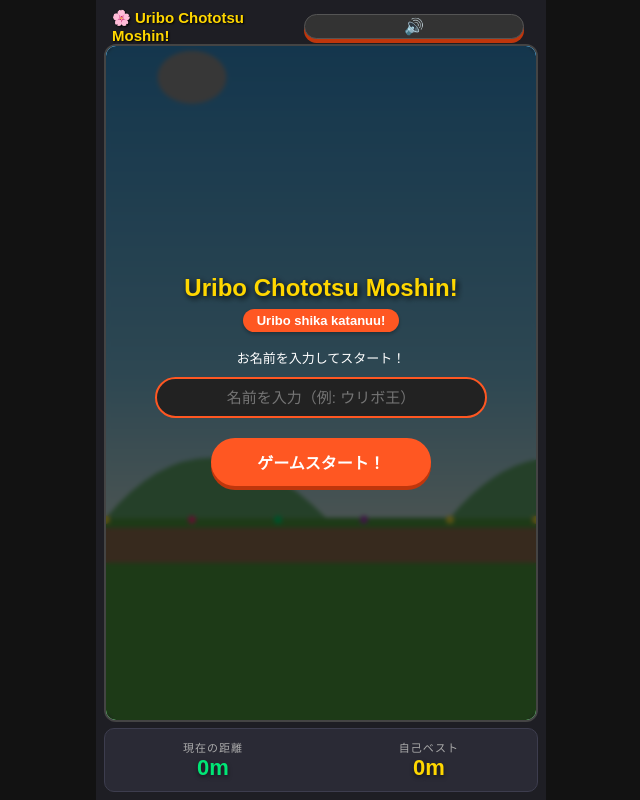
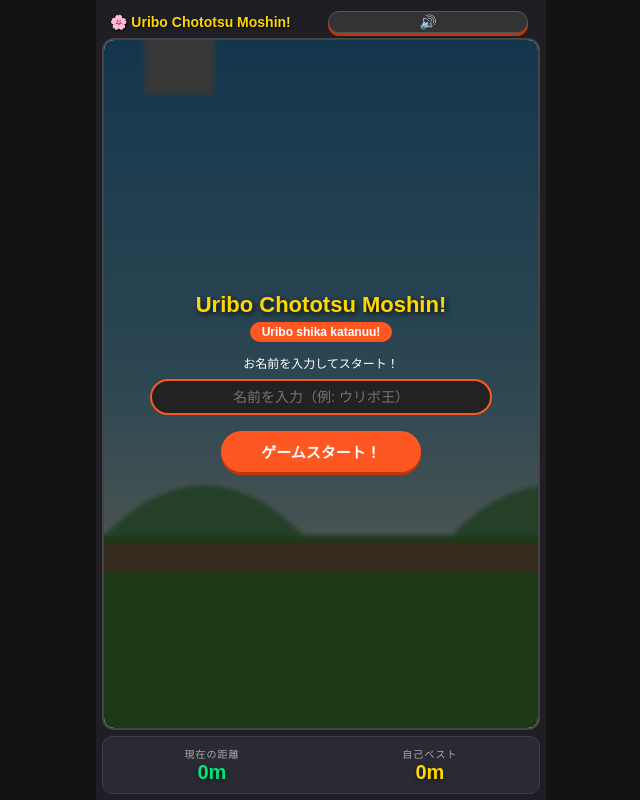
Before and after one commit to guolinguoshu-create/URIBO-game-4, a plain HTML site: page index.html in a window 1280 px wide. Shown: the whole page, without its empty margins (319-959 px from the left). Drawn offline with Linux system fonts and the light colour scheme.

Commit message:
Update index.html

```diff
--- a/index.html
+++ b/index.html
@@ -8,34 +8,35 @@
         * { margin: 0; padding: 0; box-sizing: border-box; touch-action: manipulation; -webkit-tap-highlight-color: transparent; }
         html, body { width: 100%; height: 100%; overflow: hidden; background: #121212; font-family: 'Hiragino Kaku Gothic ProN', sans-serif; color: #fff; }
 
-        #outer-container { width: 100vw; height: 100vh; max-width: 450px; max-height: 850px; margin: 0 auto; display: flex; flex-direction: column; background: #1e1e24; padding: 8px; position: relative; }
+        /* 画面全体に収まるよう flex と height を厳密化 */
+        #outer-container { width: 100vw; height: 100vh; max-width: 450px; margin: 0 auto; display: flex; flex-direction: column; background: #1e1e24; padding: 6px; position: relative; }
 
-        #game-header { width: 100%; height: 36px; display: flex; justify-content: space-between; align-items: center; padding: 0 8px; color: #FFD700; flex-shrink: 0; }
-        #game-header span { font-weight: bold; font-size: 15px; text-shadow: 1px 1px 2px #000; }
-        #sound-toggle { font-size: 16px; background: #333; border: 1px solid #555; color: white; padding: 2px 10px; border-radius: 20px; cursor: pointer; }
+        #game-header { width: 100%; height: 32px; display: flex; justify-content: space-between; align-items: center; padding: 0 8px; color: #FFD700; flex-shrink: 0; }
+        #game-header span { font-weight: bold; font-size: 14px; text-shadow: 1px 1px 2px #000; }
+        #sound-toggle { font-size: 14px; background: #333; border: 1px solid #555; color: white; padding: 2px 8px; border-radius: 20px; cursor: pointer; }
 
-        #canvas-wrapper { width: 100%; flex: 1; position: relative; overflow: hidden; border-radius: 12px; border: 2px solid #444; background: #87CEEB; }
+        #canvas-wrapper { width: 100%; flex: 1; min-height: 0; position: relative; overflow: hidden; border-radius: 12px; border: 2px solid #444; background: #87CEEB; }
         canvas { width: 100%; height: 100%; display: block; }
 
-        /* 下部ステータスエリア：確実に表示されるように高さを固定 */
-        #game-footer { width: 100%; height: 64px; background: #2a2a35; margin-top: 6px; border-radius: 10px; display: flex; justify-content: space-around; align-items: center; border: 1px solid #3d3d4e; flex-shrink: 0; }
+        /* 下部ステータス表示：確実に画面内に固定 */
+        #game-footer { width: 100%; height: 58px; background: #2a2a35; margin-top: 6px; border-radius: 10px; display: flex; justify-content: space-around; align-items: center; border: 1px solid #3d3d4e; flex-shrink: 0; }
         .stat-box { text-align: center; }
-        .stat-label { font-size: 11px; color: #aaa; text-transform: uppercase; letter-spacing: 1px; }
-        .stat-value { font-size: 22px; font-weight: 900; color: #00E676; text-shadow: 0 2px 4px rgba(0,0,0,0.5); }
+        .stat-label { font-size: 10px; color: #aaa; text-transform: uppercase; letter-spacing: 1px; }
+        .stat-value { font-size: 20px; font-weight: 900; color: #00E676; text-shadow: 0 2px 4px rgba(0,0,0,0.5); }
         .stat-value.high { color: #FFD700; }
 
-        .ui-screen { position: absolute; top: 0; left: 0; width: 100%; height: 100%; display: flex; flex-direction: column; justify-content: center; align-items: center; background: rgba(0,0,0,0.65); color: white; text-align: center; padding: 20px; z-index: 20; backdrop-filter: blur(2px); }
-        h1 { font-size: 24px; margin-bottom: 6px; color: #FFD700; text-shadow: 2px 2px 6px #000; font-weight: 900; line-height: 1.2; }
-        .catchphrase { font-size: 13px; color: #FFF; background: #FF5722; padding: 4px 14px; border-radius: 20px; margin-bottom: 16px; font-weight: bold; box-shadow: 0 2px 4px rgba(0,0,0,0.3); }
+        .ui-screen { position: absolute; top: 0; left: 0; width: 100%; height: 100%; display: flex; flex-direction: column; justify-content: center; align-items: center; background: rgba(0,0,0,0.65); color: white; text-align: center; padding: 16px; z-index: 20; backdrop-filter: blur(2px); }
+        h1 { font-size: 22px; margin-bottom: 4px; color: #FFD700; text-shadow: 2px 2px 6px #000; font-weight: 900; line-height: 1.2; }
+        .catchphrase { font-size: 12px; color: #FFF; background: #FF5722; padding: 3px 12px; border-radius: 20px; margin-bottom: 12px; font-weight: bold; }
 
-        input[type="text"] { width: 85%; padding: 10px 14px; font-size: 15px; border-radius: 22px; border: 2px solid #FF5722; background: #222; color: #fff; text-align: center; margin-bottom: 14px; outline: none; }
+        input[type="text"] { width: 85%; padding: 8px 12px; font-size: 14px; border-radius: 20px; border: 2px solid #FF5722; background: #222; color: #fff; text-align: center; margin-bottom: 12px; outline: none; }
 
-        button { padding: 12px 24px; font-size: 16px; font-weight: bold; background: #FF5722; color: white; border: none; border-radius: 30px; cursor: pointer; margin: 6px; box-shadow: 0 4px #BF360C; width: 80%; max-width: 220px; transition: transform 0.1s; }
-        button:active { transform: translateY(2px); box-shadow: 0 2px #BF360C; }
+        button { padding: 10px 20px; font-size: 15px; font-weight: bold; background: #FF5722; color: white; border: none; border-radius: 25px; cursor: pointer; margin: 4px; box-shadow: 0 3px #BF360C; width: 80%; max-width: 200px; }
+        button:active { transform: translateY(2px); box-shadow: 0 1px #BF360C; }
 
-        .ranking-box { width: 95%; background: rgba(255,255,255,0.15); border-radius: 10px; padding: 8px; margin: 8px 0; font-size: 12px; text-align: left; }
-        .ranking-title { font-weight: bold; color: #FFD700; border-bottom: 1px solid rgba(255,255,255,0.2); padding-bottom: 3px; margin-bottom: 4px; text-align: center; }
-        .ranking-item { display: flex; justify-content: space-between; padding: 3px 6px; }
+        .ranking-box { width: 95%; background: rgba(255,255,255,0.15); border-radius: 8px; padding: 6px; margin: 6px 0; font-size: 11px; text-align: left; }
+        .ranking-title { font-weight: bold; color: #FFD700; border-bottom: 1px solid rgba(255,255,255,0.2); padding-bottom: 2px; margin-bottom: 4px; text-align: center; }
+        .ranking-item { display: flex; justify-content: space-between; padding: 2px 4px; }
         .ranking-item.me { background: rgba(255, 215, 0, 0.35); border-radius: 4px; font-weight: bold; color: #FFD700; }
     </style>
 </head>
@@ -54,7 +55,7 @@
         <div id="start-screen" class="ui-screen">
             <h1>Uribo Chototsu Moshin!</h1>
             <div class="catchphrase">Uribo shika katanuu!</div>
-            <p style="margin-bottom:10px; font-size: 13px;">お名前を入力してスタート！</p>
+            <p style="margin-bottom:8px; font-size: 12px;">お名前を入力してスタート！</p>
             <input type="text" id="player-name-input" placeholder="名前を入力（例: ウリボ王）" maxlength="10">
             <button id="start-btn">ゲームスタート！</button>
         </div>
@@ -62,7 +63,7 @@
         <!-- ゲームオーバー画面 -->
         <div id="gameover-screen" class="ui-screen" style="display: none;">
             <h1 style="color:#FF5252;">💥 激突 GAMEOVER!!</h1>
-            <p id="final-score-text" style="font-size: 16px; font-weight: bold; margin: 6px 0; color: #FFF;">走行距離: 0m</p>
+            <p id="final-score-text" style="font-size: 15px; font-weight: bold; margin: 4px 0; color: #FFF;">走行距離: 0m</p>
 
             <div class="ranking-box">
                 <div class="ranking-title">🏆 全国ランキング (TOP 5)</div>
@@ -73,7 +74,7 @@
         </div>
     </div>
 
-    <!-- 下部：固定表示の走行距離エリア -->
+    <!-- 下部：走行距離・自己ベスト表示エリア -->
     <div id="game-footer">
         <div class="stat-box">
             <div class="stat-label">現在の距離</div>
@@ -97,7 +98,7 @@
 resize();
 window.addEventListener('resize', resize);
 
-// 元画像からウリボだけを透明キャンバスに抽出
+// 元画像からウリボだけをクロマキー（背景透過）処理で抽出
 const sourceImg = new Image();
 sourceImg.src = 'Screenshot_20260823-100724.png';
 
@@ -106,21 +107,36 @@
 let uriboReady = false;
 
 sourceImg.onload = () => {
-    // ウリボの元画像の切り抜き範囲
-    const sx = sourceImg.naturalWidth * 0.02;
+    const sx = sourceImg.naturalWidth * 0.05;
     const sy = sourceImg.naturalHeight * 0.48;
-    const sw = sourceImg.naturalWidth * 0.62;
+    const sw = sourceImg.naturalWidth * 0.60;
     const sh = sourceImg.naturalHeight * 0.35;
 
     uriboCanvas.width = sw;
     uriboCanvas.height = sh;
 
-    // ウリボだけを透過抽出するパス
-    uriboCtx.beginPath();
-    uriboCtx.ellipse(sw * 0.48, sh * 0.52, sw * 0.46, sh * 0.44, 0, 0, Math.PI * 2);
-    uriboCtx.clip();
-    uriboCtx.drawImage(sourceImg, -sx, -sy);
+    uriboCtx.drawImage(sourceImg, sx, sy, sw, sh, 0, 0, sw, sh);
 
+    // 画像データの背景色を透過処理
+    const imgData = uriboCtx.getImageData(0, 0, sw, sh);
+    const data = imgData.data;
+
+    for (let i = 0; i < data.length; i += 4) {
+        const r = data[i];
+        const g = data[i + 1];
+        const b = data[i + 2];
+
+        // 草・道・空の背景色（茶色いウリボ本体以外）を除去
+        const isGreen = (g > 100 && r < 180 && b < 150);
+        const isBlue = (b > 150 && r < 150);
+        const isGroundPath = (r > 140 && g > 110 && b < 90 && (r - b > 60));
+
+        if (isGreen || isBlue || isGroundPath) {
+            data[i + 3] = 0; // 透明化
+        }
+    }
+
+    uriboCtx.putImageData(imgData, 0, 0);
     uriboReady = true;
 };
 
@@ -213,13 +229,13 @@
 if (playerName) document.getElementById('player-name-input').value = playerName;
 
 const player = {
-    x: 50,
+    x: 40,
     y: 0,
-    width: 75,
-    height: 60,
+    width: 70,
+    height: 55,
     vy: 0,
     gravity: 0.65,
-    jumpPower: -12.5,
+    jumpPower: -12.0,
     isGrounded: false
 };
 
@@ -228,10 +244,10 @@
 let nextSpawnDelay = 50;
 
 const obstacleTypes = [
-    { type: 'rock', width: 36, height: 36 },
-    { type: 'big_rock', width: 48, height: 48 },
-    { type: 'mushroom', width: 32, height: 42 },
-    { type: 'stump', width: 40, height: 34 }
+    { type: 'rock', width: 34, height: 34 },
+    { type: 'big_rock', width: 44, height: 44 },
+    { type: 'mushroom', width: 30, height: 40 },
+    { type: 'stump', width: 38, height: 32 }
 ];
 
 function doJump() {
@@ -282,7 +298,7 @@
 
     score = 0;
     gameSpeed = 5;
-    const groundY = canvas.height * 0.70;
+    const groundY = canvas.height * 0.72;
     player.y = groundY - player.height;
     player.vy = 0;
     player.isGrounded = true;
@@ -313,7 +329,7 @@
 
     bgScrollX = (bgScrollX + gameSpeed) % canvas.width;
 
-    const groundY = canvas.height * 0.70;
+    const groundY = canvas.height * 0.72;
     const floorY = groundY - player.height;
 
     player.vy += player.gravity;
@@ -345,8 +361,8 @@
         obs.x -= gameSpeed;
 
         if (
-            player.x + 10 < obs.x + obs.width &&
-            player.x + player.width - 10 > obs.x &&
+            player.x + 8 < obs.x + obs.width &&
+            player.x + player.width - 8 > obs.x &&
             player.y + 8 < obs.y + obs.height &&
             player.y + player.height > obs.y
         ) {
@@ -364,9 +380,9 @@
 function draw() {
     ctx.clearRect(0, 0, canvas.width, canvas.height);
 
-    const groundY = canvas.height * 0.70;
+    const groundY = canvas.height * 0.72;
 
-    // 1. 青空グラデーション
+    // 1. 空のグラデーション
     const skyGrad = ctx.createLinearGradient(0, 0, 0, groundY);
     skyGrad.addColorStop(0, '#3a9bdc');
     skyGrad.addColorStop(0.7, '#83cceb');
@@ -374,35 +390,23 @@
     ctx.fillStyle = skyGrad;
     ctx.fillRect(0, 0, canvas.width, groundY);
 
-    // 2. 遠くの山々（自然にスクロール）
+    // 2. 山々（背景スクロール）
     ctx.fillStyle = '#6ab875';
     for (let i = -1; i <= 2; i++) {
         let mx = i * (canvas.width * 0.8) - (bgScrollX * 0.2 % (canvas.width * 0.8));
         ctx.beginPath();
         ctx.moveTo(mx, groundY);
-        ctx.quadraticCurveTo(mx + 100, groundY - 120, mx + 220, groundY);
+        ctx.quadraticCurveTo(mx + 100, groundY - 100, mx + 200, groundY);
         ctx.fill();
     }
 
-    // 3. お花畑（緑）
+    // 3. 地面（緑の草原）
     ctx.fillStyle = '#55a643';
     ctx.fillRect(0, groundY, canvas.width, canvas.height - groundY);
 
-    // 4. 土の道
+    // 4. 茶色の走る道
     ctx.fillStyle = '#9e7956';
-    ctx.fillRect(0, groundY + 10, canvas.width, 35);
-
-    // 道に咲くカラフルなお花（ループ描画）
-    const flowerColors = ['#ffeb3b', '#ff4081', '#00e676', '#ab47bc'];
-    for (let i = -1; i <= 2; i++) {
-        let fx = i * canvas.width - (bgScrollX % canvas.width);
-        for (let j = 0; j < 6; j++) {
-            ctx.fillStyle = flowerColors[j % flowerColors.length];
-            ctx.beginPath();
-            ctx.arc(fx + j * (canvas.width / 5), groundY + 2, 4, 0, Math.PI * 2);
-            ctx.fill();
-        }
-    }
+    ctx.fillRect(0, groundY + 8, canvas.width, 28);
 
     // 5. 障害物
     obstacles.forEach(obs => {
@@ -424,7 +428,7 @@
         }
     });
 
-    // 6. ウリボ描画（抽出した単一キャラクターのみ表示）
+    // 6. ウリボ本体（透過切り抜き版）
     if (uriboReady) {
         ctx.drawImage(uriboCanvas, player.x, player.y, player.width, player.height);
     } else {
@@ -434,11 +438,11 @@
         ctx.fill();
     }
 
-    // 7. 走行中の足元エフェクト
+    // 7. 足元の煙エフェクト
     if (player.isGrounded && gameState === 'PLAYING') {
         ctx.fillStyle = 'rgba(255, 255, 255, 0.6)';
         ctx.beginPath();
-        ctx.arc(player.x, groundY + 10, 3, 0, Math.PI * 2);
+        ctx.arc(player.x, groundY + 12, 3, 0, Math.PI * 2);
         ctx.fill();
     }
 }
```
